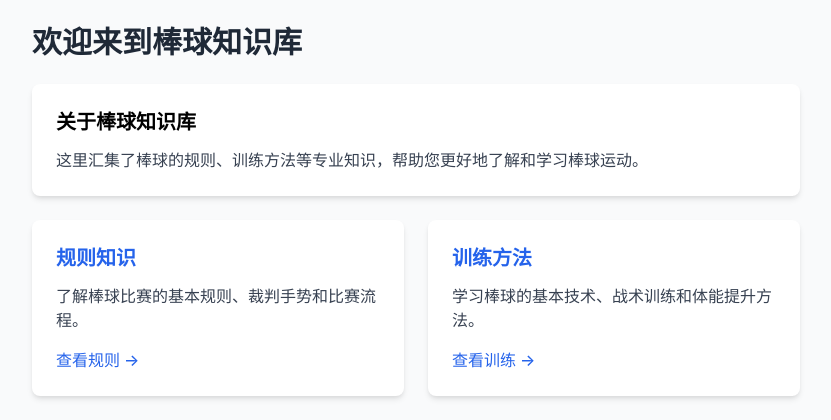
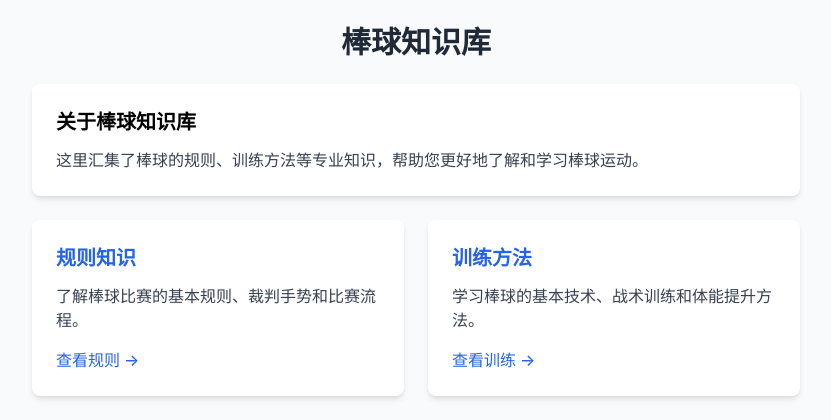
Before and after one commit to dyzqt/BaseBall, a Django app: page / in a window 1280 px wide. Shown: the part 72-492 px from the top of the page, without its empty margins (224-1055 px from the left). Run offline with Django 5.2, Linux system fonts and the light colour scheme.

Commit message:
dyzqt
目前调整一下页面，但标签页还是无法返回文章标题

```diff
--- a/Baseball_django/Baseball_django/urls.py
+++ b/Baseball_django/Baseball_django/urls.py
@@ -1,8 +1,9 @@
-from django.contrib import admin
 from django.urls import path
 from knowledge.views import article_list, home, articles_by_category, article_detail
 from django.conf import settings
 from django.conf.urls.static import static
+# 添加缺少的admin导入
+from django.contrib import admin
 
 urlpatterns = [
     path('admin/', admin.site.urls),
@@ -12,6 +13,5 @@
     path('', home, name='home'),  # 主页
 ]
 # 配置媒体文件和静态文件服务
-# 配置媒体文件服务 - 只保留媒体文件配置
 if settings.DEBUG:
     urlpatterns += static(settings.MEDIA_URL, document_root=settings.MEDIA_ROOT)
--- a/Baseball_django/knowledge/templates/home.html
+++ b/Baseball_django/knowledge/templates/home.html
@@ -55,7 +55,7 @@
             <main class="flex-1 overflow-y-auto bg-gray-50 p-6">
                 <!-- 首页内容 -->
                 <div v-if="activeTab === '首页'" class="max-w-3xl mx-auto">
-                    <h1 class="text-3xl font-bold text-gray-800 mb-6">欢迎来到棒球知识库</h1>
+                    <h1 class="text-3xl font-bold text-gray-800 mb-6 text-center">棒球知识库</h1>
                     <div class="bg-white rounded-lg shadow-md p-6 mb-6">
                         <h2 class="text-xl font-semibold mb-3">关于棒球知识库</h2>
                         <p class="text-gray-700">这里汇集了棒球的规则、训练方法等专业知识，帮助您更好地了解和学习棒球运动。</p>
--- a/Baseball_django/knowledge/views.py
+++ b/Baseball_django/knowledge/views.py
@@ -1,7 +1,8 @@
-from django.shortcuts import render
 from django.http import JsonResponse
 from .models import Article
 from django.db.models import Q
+# 添加缺少的render导入
+from django.shortcuts import render
 
 
 # 主页视图
```
Also changed, not shown: Baseball_django/db.sqlite3.
